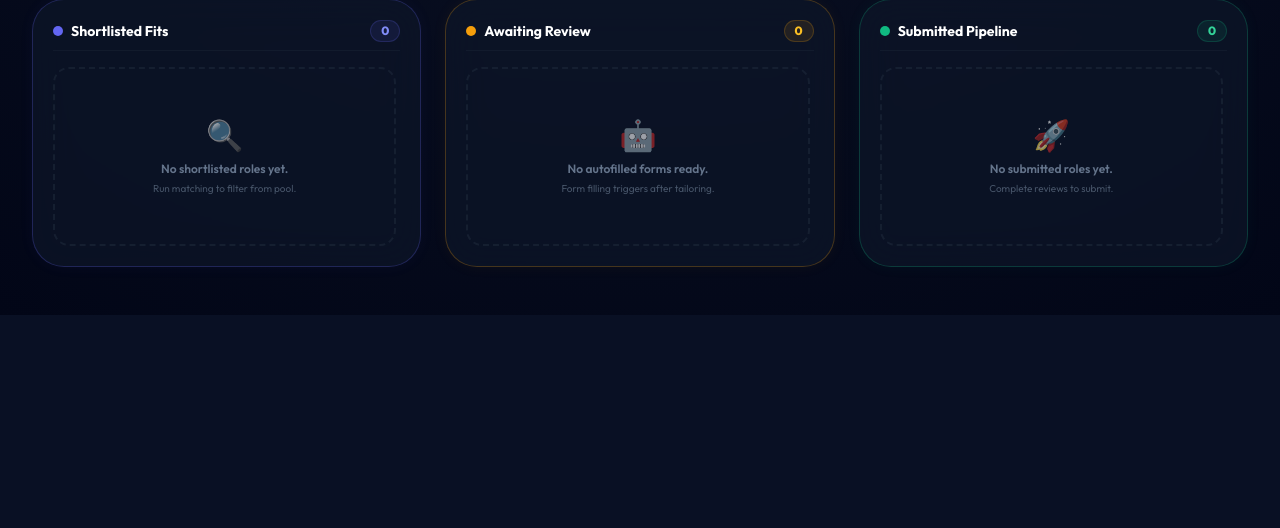
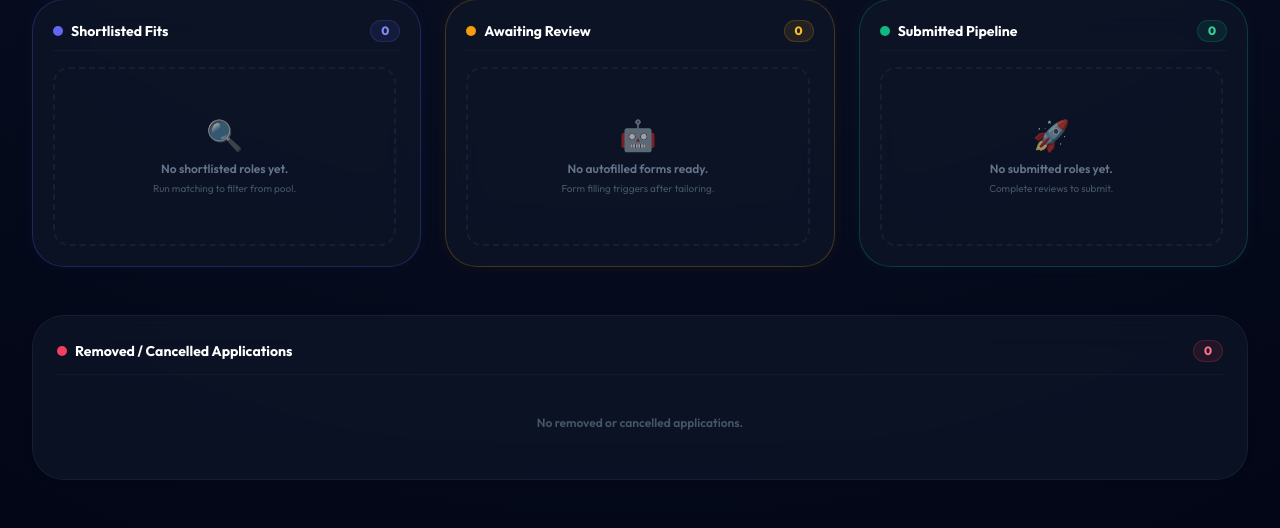
Before and after one commit to karthiklucky1/SpotApply, a FastAPI app: page /dashboard in a window 1280 px wide. Shown: the part 739-1267 px from the top of the page. Before the commit the page ends 1054 px from the top, so only its background shows below. Run offline with FastAPI, Linux system fonts and the light colour scheme; data that the repository does not hold is empty; some libraries are stand-ins or nearby versions.

Commit message:
Implement skip/remove application button and box at the bottom of the dashboard

```diff
--- a/app/templates/dashboard.html
+++ b/app/templates/dashboard.html
@@ -297,7 +297,10 @@
                 <div class="space-y-4 max-h-[70vh] overflow-y-auto pr-1">
                     {% for app, job in shortlisted %}
                     <div class="glass rounded-[24px] p-5 border-slate-800 hover:border-indigo-500/30 transition duration-200 ease-out cursor-pointer card-glow-blue relative" data-app-id="{{ app.id }}" onclick="openModal(+this.dataset.appId)">
-                        <div class="flex justify-between items-start mb-2.5 gap-2">
+                        <button type="button" onclick="event.stopPropagation(); removeApplication({{ app.id }}, this)" class="absolute top-4 right-4 text-slate-500 hover:text-rose-400 hover:bg-slate-850/80 transition-colors w-6 h-6 flex items-center justify-center rounded-full text-sm font-bold z-10" title="Remove Job">
+                            &times;
+                        </button>
+                        <div class="flex justify-between items-start mb-2.5 gap-2 pr-6">
                             <div class="flex-1 min-w-0">
                                 <h3 class="text-xs font-bold text-white tracking-tight hover:text-indigo-400 transition leading-snug line-clamp-2">{{ job.title }}</h3>
                                 <p class="text-[11px] font-semibold text-slate-400 mt-1 flex items-center gap-1.5 flex-wrap">
@@ -370,7 +373,10 @@
                 <div class="space-y-4 max-h-[70vh] overflow-y-auto pr-1">
                     {% for app, job in bot_filled %}
                     <div class="glass rounded-[24px] p-5 border-slate-800 hover:border-amber-500/30 transition duration-200 ease-out cursor-pointer card-glow-amber relative" data-app-id="{{ app.id }}" onclick="openModal(+this.dataset.appId)">
-                        <div class="flex justify-between items-start mb-2.5 gap-2">
+                        <button type="button" onclick="event.stopPropagation(); removeApplication({{ app.id }}, this)" class="absolute top-4 right-4 text-slate-500 hover:text-rose-400 hover:bg-slate-850/80 transition-colors w-6 h-6 flex items-center justify-center rounded-full text-sm font-bold z-10" title="Remove Job">
+                            &times;
+                        </button>
+                        <div class="flex justify-between items-start mb-2.5 gap-2 pr-6">
                             <div class="flex-1 min-w-0">
                                 <h3 class="text-xs font-bold text-white tracking-tight hover:text-amber-400 transition leading-snug line-clamp-2">{{ job.title }}</h3>
                                 <p class="text-[11px] font-semibold text-slate-400 mt-1 flex items-center gap-1.5 flex-wrap">
@@ -480,6 +486,37 @@
                 </div>
             </div>
         </div>
+
+        <!-- Section for Removed / Cancelled Applications -->
+        <section class="mt-12">
+            <div class="glass rounded-[32px] p-6 border-slate-800/60 shadow-[0_0_15px_rgba(244,63,94,0.02)]">
+                <div class="flex items-center justify-between border-b border-slate-800/40 pb-3 mb-4">
+                    <div class="flex items-center gap-2">
+                        <span class="w-2.5 h-2.5 rounded-full bg-rose-500"></span>
+                        <h2 class="font-bold text-white text-sm">Removed / Cancelled Applications</h2>
+                    </div>
+                    <span class="bg-rose-500/10 text-rose-400 text-xs font-black px-2.5 py-0.5 rounded-full border border-rose-500/20" id="skipped-count">{{ skipped|length }}</span>
+                </div>
+
+                <div class="grid grid-cols-1 md:grid-cols-2 lg:grid-cols-3 gap-4" id="skipped-container">
+                    {% for app, job in skipped %}
+                    <div class="glass rounded-[24px] p-4 border-slate-800/60 opacity-60 hover:opacity-100 transition-opacity duration-200 relative flex flex-col justify-between" id="skipped-card-{{ app.id }}">
+                        <div class="flex justify-between items-start gap-2">
+                            <div class="min-w-0 flex-1">
+                                <h3 class="text-xs font-bold text-slate-300 leading-snug line-clamp-1">{{ job.title }}</h3>
+                                <p class="text-[10px] text-slate-500 font-semibold mt-1">🏢 {{ job.company }} | 📍 {{ job.location or 'Remote' }}</p>
+                            </div>
+                            <span class="text-[8px] font-extrabold uppercase tracking-wider px-2 py-0.5 rounded-full bg-rose-500/10 text-rose-400 border border-rose-500/20 shrink-0">Removed</span>
+                        </div>
+                    </div>
+                    {% else %}
+                    <div class="col-span-full text-center py-6 text-slate-600 text-xs font-semibold" id="no-skipped-msg">
+                        No removed or cancelled applications.
+                    </div>
+                    {% endfor %}
+                </div>
+            </div>
+        </section>
 
         <!-- TAB 2: Jobs Explorer View -->
         <div id="view-content-explorer" class="hidden flex flex-col gap-6">
@@ -1276,6 +1313,21 @@
             }
         }
 
+        async function removeApplication(appId, btn) {
+            if (!confirm('Are you sure you want to remove this job application?')) return;
+            try {
+                const res = await fetch(`/application/${appId}/skip`, { method: 'POST' });
+                if (!res.ok) {
+                    showToast('Failed to remove application.', 'error');
+                    return;
+                }
+                showToast('Application removed successfully!', 'success');
+                setTimeout(() => { window.location.reload(); }, 800);
+            } catch (e) {
+                showToast('Error updating application status.', 'error');
+            }
+        }
+
         async function submitFormFromModal() {
             if (!currentAppId) return;
             const btn = document.getElementById('modal-submit-btn');
```
Also changed, not shown: app/api/server.py (+17 -0 lines).
